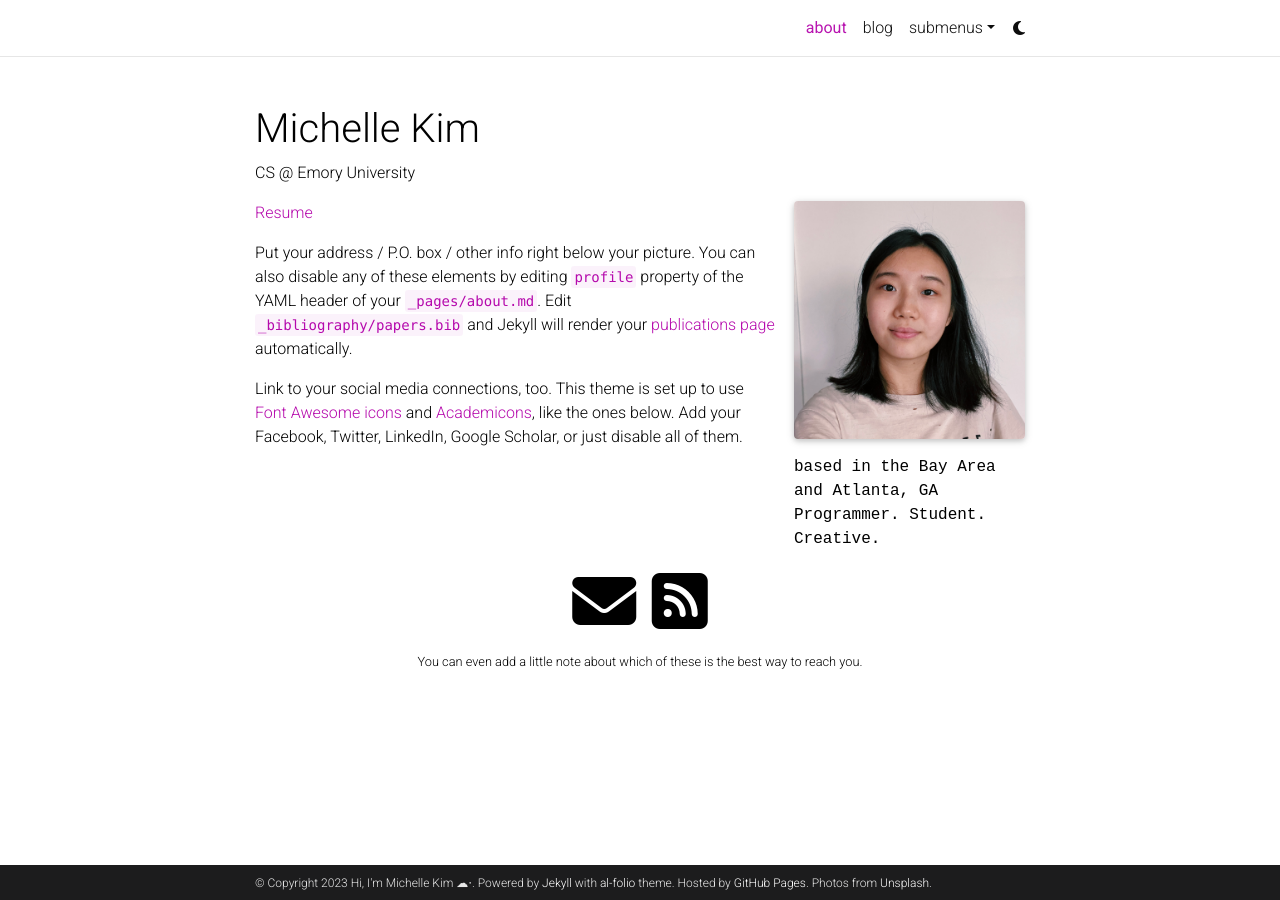
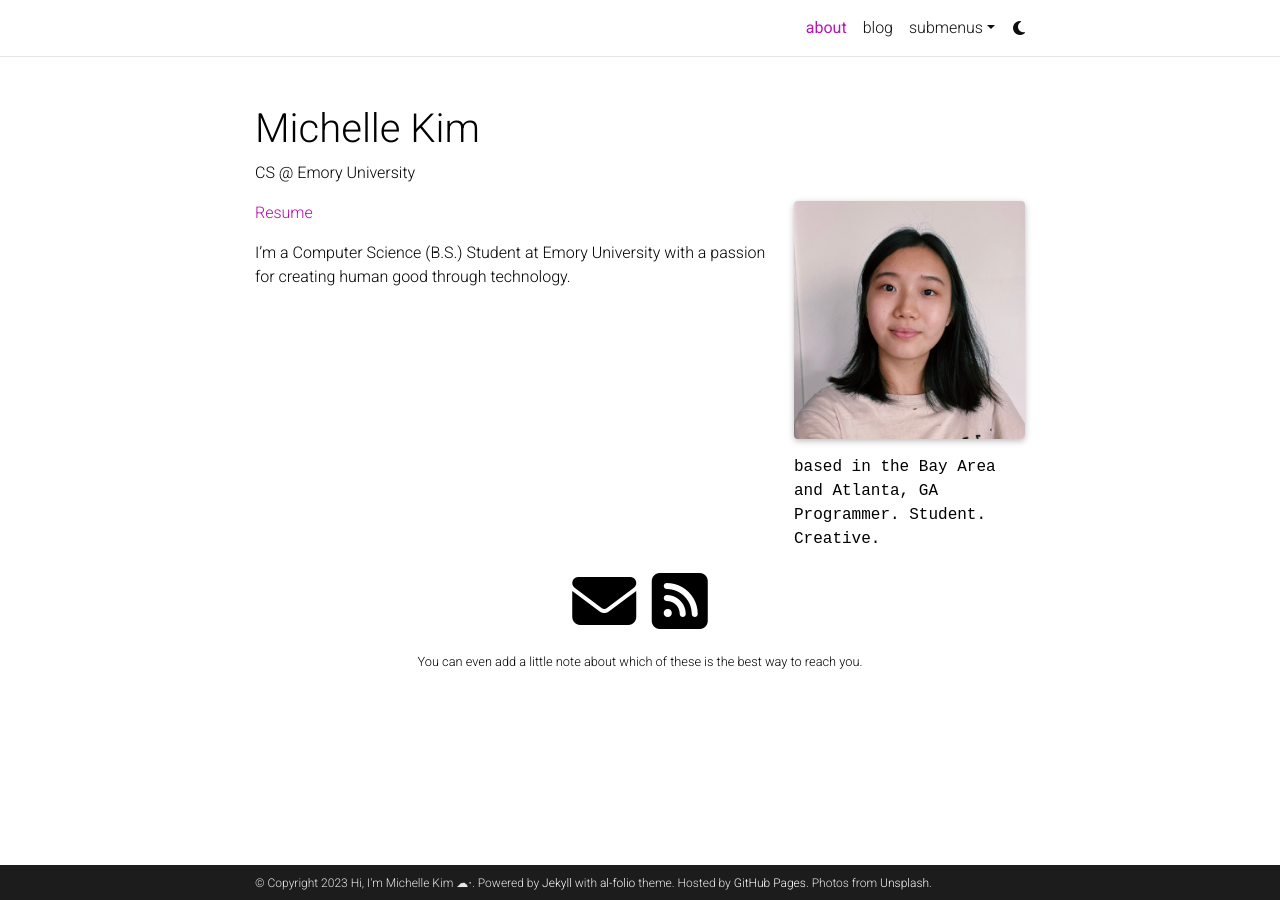
Before and after one commit to michellekim2/michellekim2.github.io, a Jekyll site: the page built from _pages/about.md, in a window 1280 px wide. Built offline with Jekyll 4.4.1, drawn with Linux system fonts in a browser that asks for light colours; full-size pictures stand in for the smaller copies a plugin makes; comment, search, counter and statistics services are not loaded; a style sheet for code colours, icons or effects is not loaded.

Commit message:
Update about.md

```diff
--- a/_pages/about.md
+++ b/_pages/about.md
@@ -20,6 +20,4 @@ social: true  # includes social icons at the bottom of the page
 
 [Resume](https://drive.google.com/file/d/1Z7llTvRGuoFOxFo6duN-FW9LKINvjJ3g/view?usp=sharing)
 
-Put your address / P.O. box / other info right below your picture. You can also disable any of these elements by editing `profile` property of the YAML header of your `_pages/about.md`. Edit `_bibliography/papers.bib` and Jekyll will render your [publications page](/al-folio/publications/) automatically.
-
-Link to your social media connections, too. This theme is set up to use [Font Awesome icons](http://fortawesome.github.io/Font-Awesome/) and [Academicons](https://jpswalsh.github.io/academicons/), like the ones below. Add your Facebook, Twitter, LinkedIn, Google Scholar, or just disable all of them.
+I'm a Computer Science (B.S.) Student at Emory University with a passion for creating human good through technology.
```
